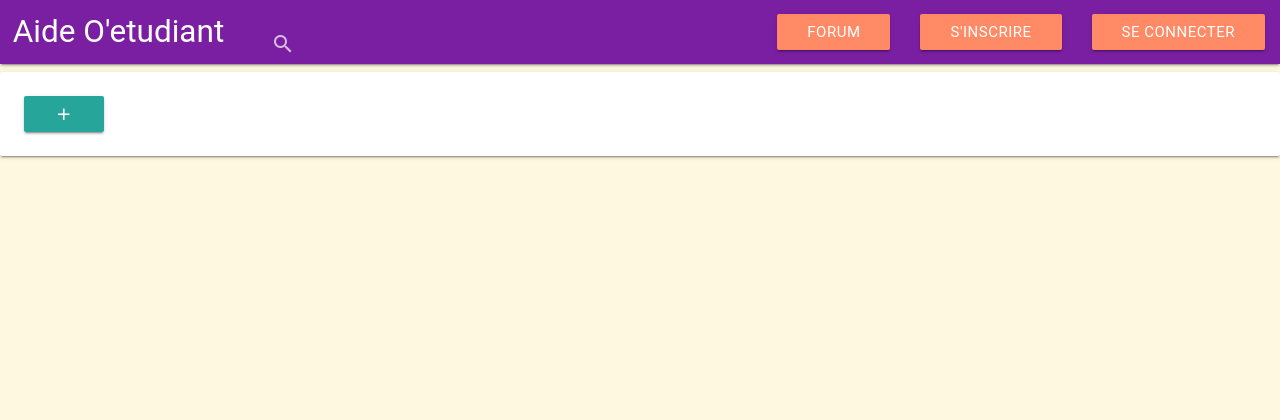
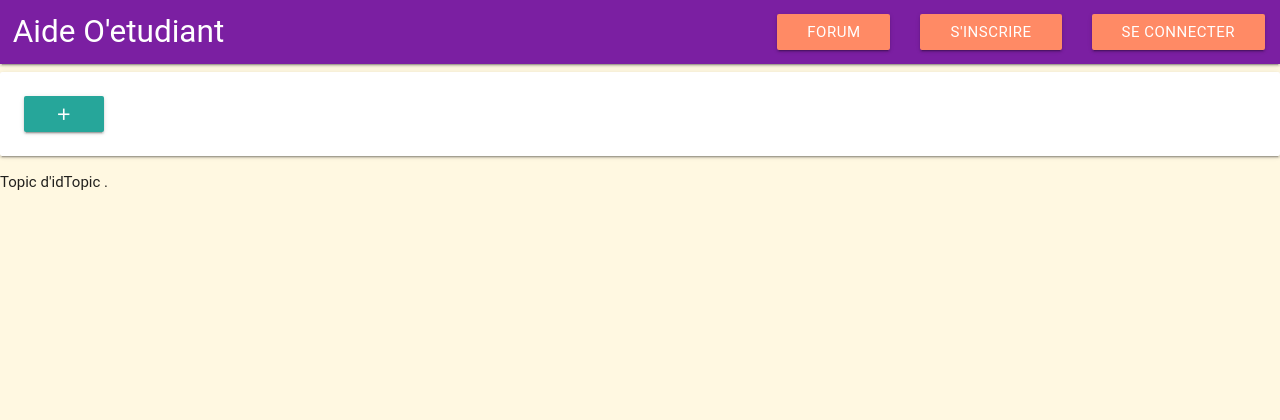
Before and after one commit to lucas-fabry/nuitdelinfoSofuto, a PHP site: page / in a window 1280 px wide. Shown: the top 420 px of the page. Run offline with PHP 8.4, Linux system fonts and the light colour scheme; tables that the repository leaves empty or names only in its code hold one stand-in row (values such as "Sample post"); some libraries are stand-ins or nearby versions; some web fonts are replaced.

Commit message:
petite correction d'un bug

```diff
--- a/view/menu.php
+++ b/view/menu.php
@@ -30,14 +30,6 @@
       </ul>
 
 
-       <form class="hide-on-med-and-down"  id="formulaire" style="margin-left: 20vw">
-        <div class="input-field" style="max-width: 400pt;">
-          <input id="search" type="search" required >
-          <label class="label-icon" for="search"><i class="material-icons">search</i></label>
-          <i class="material-icons">close</i>
-          <div id="searchResults" ></div>
-        </div>
-      </form>
 
 
        <ul class="side-nav" id="mobile-demo">
--- a/view/view.php
+++ b/view/view.php
@@ -4,7 +4,7 @@
         <meta charset="UTF-8">
         <title><?php echo $pagetitle; ?></title>
         <link rel="stylesheet" href="https://cdnjs.cloudflare.com/ajax/libs/materialize/0.98.0/css/materialize.min.css">
-        <link rel="stylesheet" href="css/styles.css">
+
         <link href="https://fonts.googleapis.com/icon?family=Material+Icons" rel="stylesheet">
 
         <link rel="icon" href="images/index.ico" />
```
